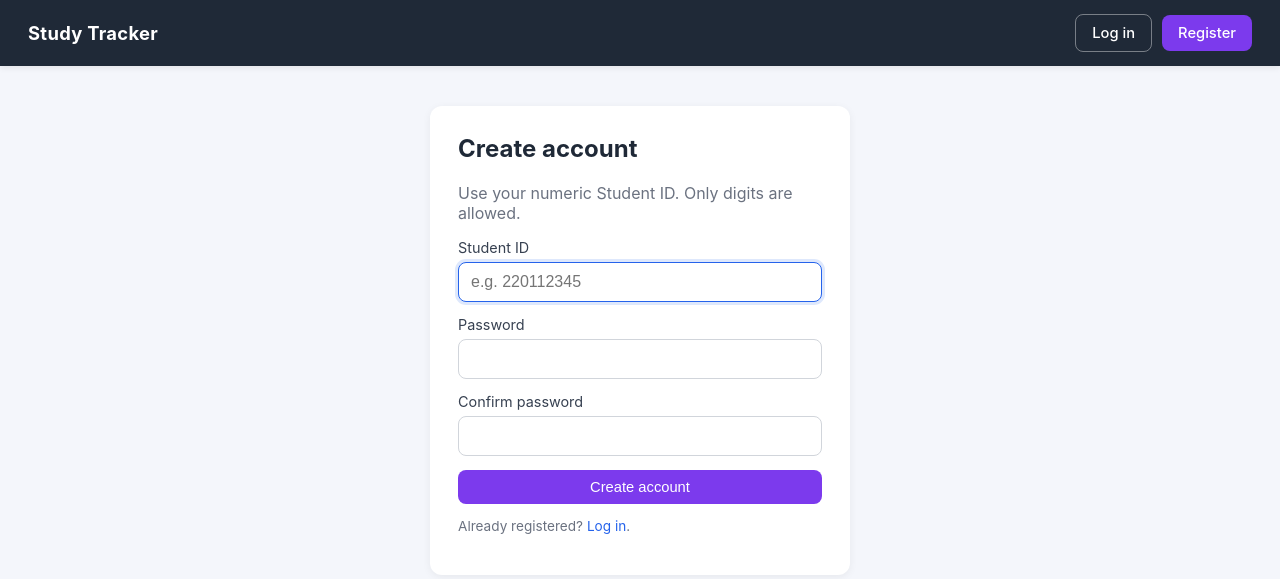
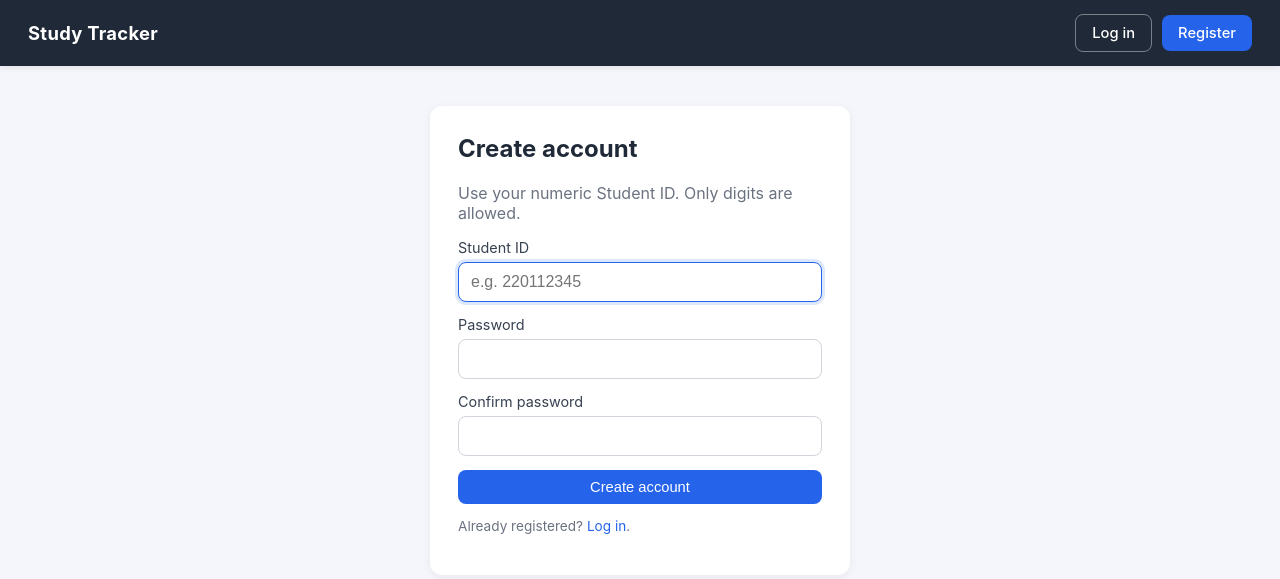
Before and after one commit to tsoy41k/study-tracker, a Flask app: page /register in a window 1280 px wide. Shown: the top 579 px of the page. Run offline with Flask 3, Linux system fonts and the light colour scheme.

Commit message:
Revert primary button color back to blue

```diff
--- a/static/style.css
+++ b/static/style.css
@@ -103,8 +103,8 @@ a:hover { text-decoration: underline; }
   transition: background .15s, opacity .15s;
 }
 .btn:disabled { opacity: .5; cursor: not-allowed; }
-.btn-primary  { background: #7c3aed; color: #fff; }
-.btn-primary:hover:not(:disabled)  { background: #6d28d9; }
+.btn-primary  { background: #2563eb; color: #fff; }
+.btn-primary:hover:not(:disabled)  { background: #1d4ed8; }
 .btn-danger   { background: #dc2626; color: #fff; }
 .btn-danger:hover:not(:disabled)   { background: #b91c1c; }
 .btn-ghost    { background: transparent; color: #fff; border: 1px solid rgba(255,255,255,.4); }
```
